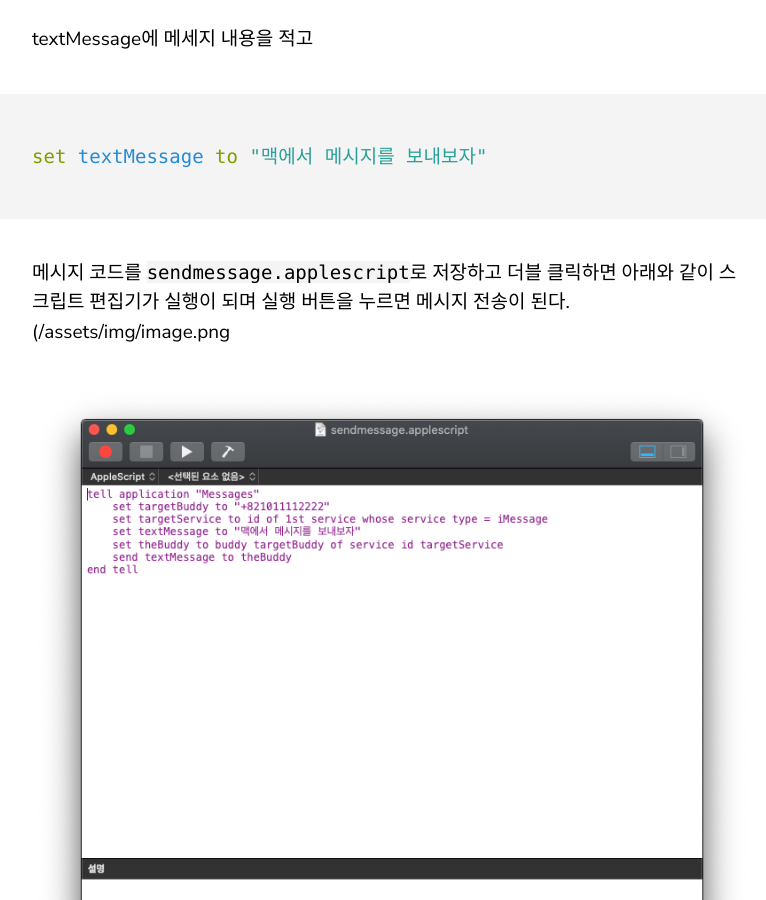
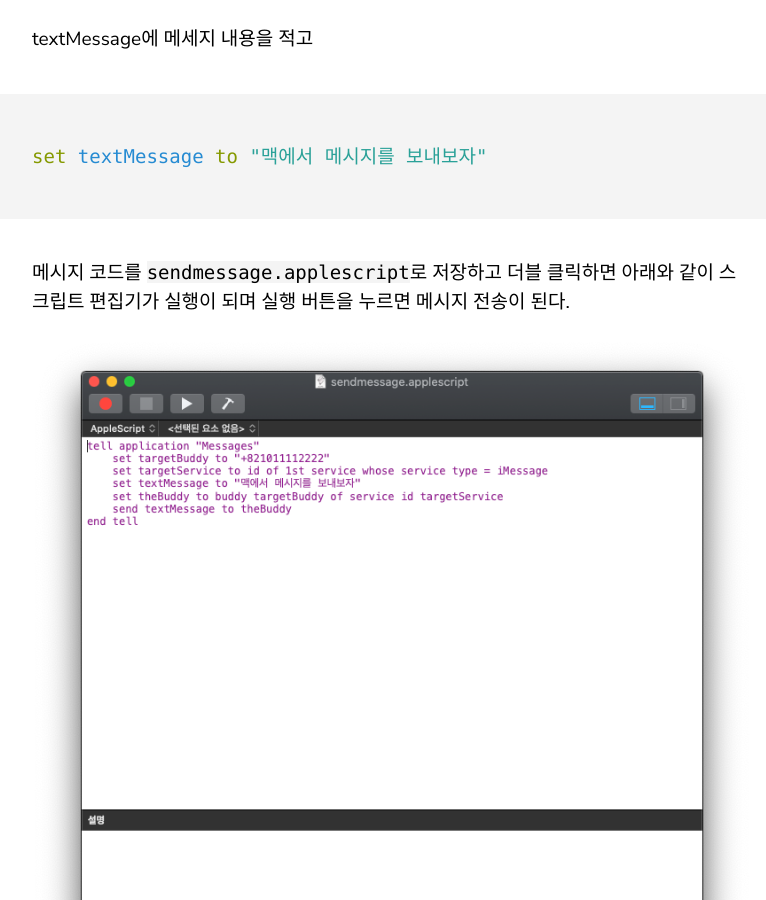
Before and after one commit to dogfootdev/dogfootdev.github.io, a Jekyll site: the page built from _posts/2019-12-02-applescript-send-message.markdown, in a window 1280 px wide and 900 px high, scrolled down 1221 px. Shown: the whole window, without its empty margins (68-834 px from the left). Built offline with Jekyll 4.4.1, drawn with Linux system fonts in a browser that asks for light colours.

Commit message:
fix post

````diff
--- a/_posts/2019-12-02-applescript-send-message.markdown
+++ b/_posts/2019-12-02-applescript-send-message.markdown
@@ -32,12 +32,9 @@
 ```
 
 메시지 코드를 `sendmessage.applescript`로 저장하고 더블 클릭하면 아래와 같이 스크립트 편집기가 실행이 되며 실행 버튼을 누르면 메시지 전송이 된다.
-({{"/assets/img/image.png"| relative_url}}
-
 ![image-20191202173204361]({{"/assets/image/posts/2019-12-02-applescript-send-message/image-20191202173204361.png"|relative_url}})
 
 아래와 같이 문자가 전송된 것을 확인할 수 있다.
-
 ![image-20191202173720463]({{"/assets/image/posts/2019-12-02-applescript-send-message/image-20191202173720463.png"|relative_url}})
 
 
````
